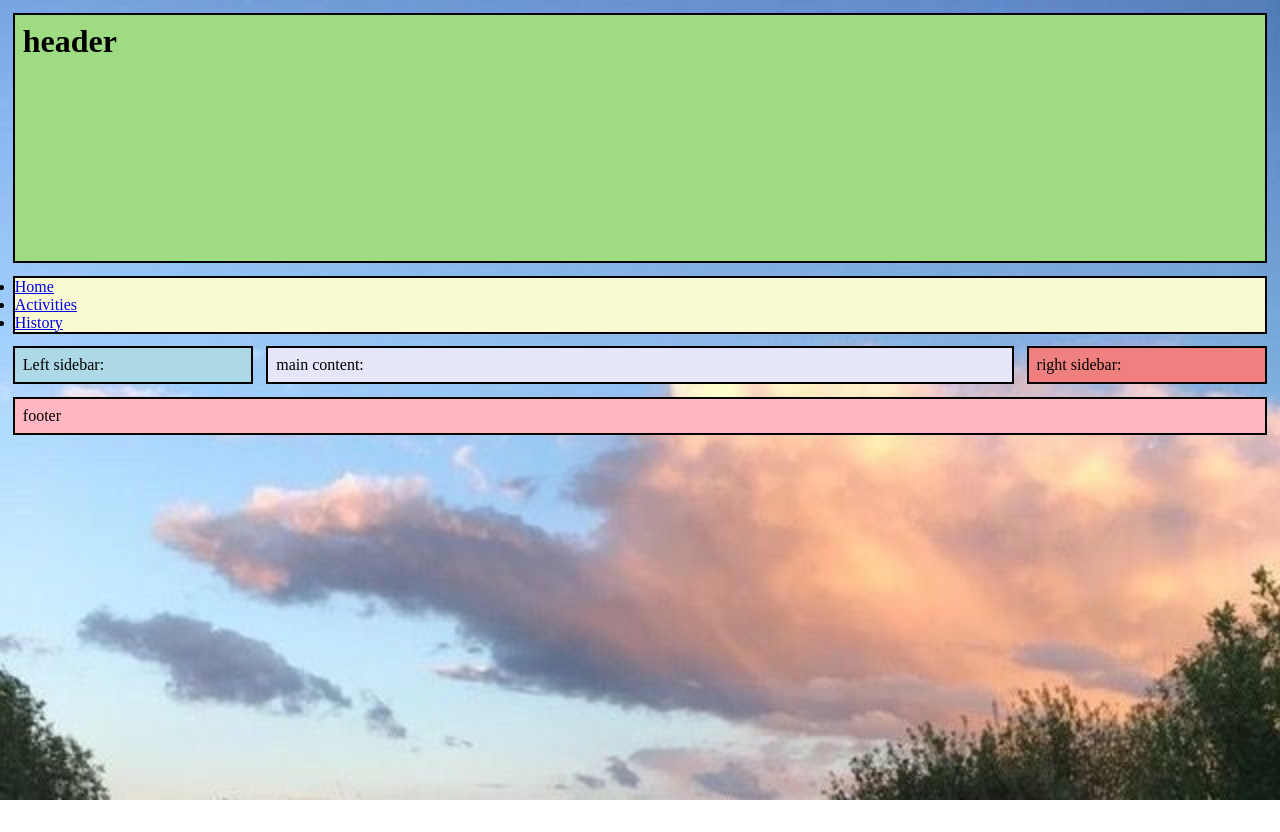
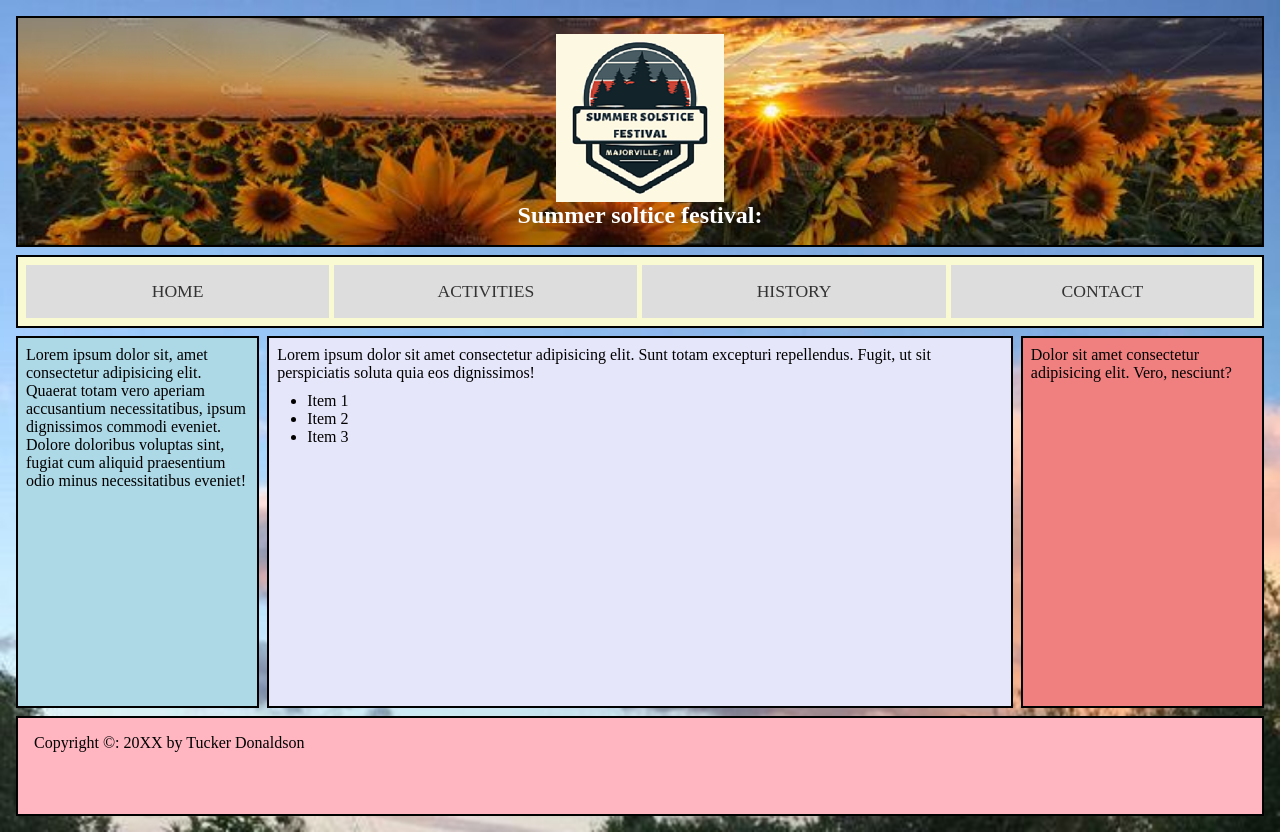
Before and after one commit to donaldsontu520/majorville-site, a plain HTML site: page index.html in a window 1280 px wide. Before the commit the page ends 800 px from the top, so only its background shows below. Drawn offline with Linux system fonts and the light colour scheme.

Commit message:
Updated CSS and HTML

```diff
--- a/Majorville-home.css
+++ b/Majorville-home.css
@@ -1,7 +1,7 @@
 * {
     margin: 0;
     padding: 0;
-    box-sizing: border-box
+    box-sizing: border-box;
 }
 
 :root {
@@ -13,7 +13,7 @@
 }
 
 body {
-    margin: 1%;
+    margin: 1rem 1rem;
     background-image: url(sunflower.jpg) ;
     background-size: cover;
 
@@ -21,9 +21,23 @@ body {
 
 img {max-width: 100%; height: auto;}
 
+.unordered-margin {
+    margin-top: 10px;
+    margin-left: 30px;
+}
+
+.ordered-margin {
+    margin-top: 10px;
+    margin-left: 30px;
+}
+
+
+
 .container {
+    /* Mobile view */
    display: grid;
    grid-template-columns: 1fr;
+
    gap: 0.5rem;
 
    grid-template-areas:
@@ -31,7 +45,8 @@ img {max-width: 100%; height: auto;}
    "nav"
    "left"
    "right"
-   "main";
+   "main"
+   "footer";
 }
 
 .left {
@@ -39,6 +54,7 @@ img {max-width: 100%; height: auto;}
     background-color: lightblue;
     padding: 0.5rem;
     border: 2px solid #000;
+    /* height: 100px; */
 }
 
 .right {
@@ -50,32 +66,41 @@ img {max-width: 100%; height: auto;}
 }
 
 header {
+    display: grid;
+    justify-items: center;
     grid-area: header;
-
-    background-color: rgb(159, 219, 130) ;
-    height: 250px;
+    /* background-color: rgb(214, 191, 163); */
+    background-image: url(sunflower-field.jpg);
+    /* height: 200px; */
     background-position: center;
     background-repeat: no-repeat;
     background-size: cover;
 
-    padding: 0.5rem;
+    padding: 1rem;
+    color: white;
     border: 2px solid #000;
+}
+
+header h2 {
+    text-align: center;
 }
 
 .main-nav {
     grid-area: nav;
     background-color: lightgoldenrodyellow;
     border: 2px solid #000;
+
 }
 
-.main-nav-ul {
+.main-nav ul {
+    /* Mobile */
     grid-template-columns: 1fr;
     list-style-type: none;
     padding: 0;
     margin: 0;
 }
 
-.main-nav-a {
+.main-nav a {
     background: var(--primary);
     display: block;
     text-decoration: none;
@@ -86,9 +111,10 @@ header {
     font-size: 1.1rem;
 }
 
-.main-nav-a:hover{
-    background: var(--dark);
-    color: var();
+.main-nav a:hover{
+    background: orange;
+    color: black;
+    font-weight: bold;
 }
 
 main {
@@ -100,38 +126,43 @@ main {
 footer {
     grid-area: footer;
     background-color: lightpink;
-    padding: 0.5rem;
+    padding: 1rem;
     border: 2px solid #000;
+    /* height: 50px; */
 }
 @media (width > 995px) {
 
 
     .container {
+        /* Desktop view */
         grid-template-columns: repeat(5, 1fr);
-        gap: 0.8rem;
+        grid-template-rows: max-content auto 1fr 100px;
+        gap: 0.5rem;
+        min-height: 100vh;
         grid-template-areas:
 
         "header header header header header"
         "nav nav nav nav nav"
         "left main main main right"
-        "left main main main right"
         "footer footer footer footer footer";
+
     }
 
 
-.main-nav-ul {
+    .main-nav ul {
         display: grid;
+        grid-template-columns: repeat(4, 1fr);
         gap: 5px;
         padding: 0.5rem;
         list-style-type: none;
-    grid-template-columns: repeat(4, 1fr);
+
     }
 
-.main-nav-a {
+    .main-nav a {
         padding: 1rem;
     }
 
-.main-nav-a:hover{
+    .main-nav a:hover{
         background: var(--oragne);
         color: var(--dark);
     }
--- a/index.html
+++ b/index.html
@@ -10,7 +10,10 @@
 <body>
 
    <div class="container">
-    <header><h1>header</h1></header>
+    <header>
+        <img src="majorville-logo-168.png" alt="summer solstice festival">
+        <h2>Summer soltice festival: </h2>
+    </header>
 
     <nav class="main-nav">
 
@@ -18,18 +21,24 @@
             <li><a href="#">Home</a></li>
             <li><a href="#">Activities</a></li>
             <li><a href="#">History</a></li>
-
+            <li><a href="#">Contact</a></li>
         </ul>
     </nav>
 
-    <div class="left"><p>Left sidebar:  </p></div>
-    <div class="right"><p>right sidebar:  </p></div>
+    <div class="left"><p>Lorem ipsum dolor sit, amet consectetur adipisicing elit. Quaerat totam vero aperiam accusantium necessitatibus, ipsum dignissimos commodi eveniet. Dolore doloribus voluptas sint, fugiat cum aliquid praesentium odio minus necessitatibus eveniet!</p></div>
+    <div class="right"><p>Dolor sit amet consectetur adipisicing elit. Vero, nesciunt?</p></div>
 
     <main>
-        <p>main content:</p>
+        <p>Lorem ipsum dolor sit amet consectetur adipisicing elit. Sunt totam excepturi repellendus. Fugit, ut sit perspiciatis soluta quia eos dignissimos!</p>
+
+        <ul class="unordered-margin">
+            <li>Item 1</li>
+            <li>Item 2</li>
+            <li>Item 3</li>
+        </ul>
     </main>
 
-    <footer><p>footer</p></footer>
+    <footer><p>Copyright &copy: 20XX by Tucker Donaldson</p></footer>
 
    </div>
 </body>
```
Also changed, not shown: Majorville Summer Solstice Logo.png (added), majorville-logo-168.png (added), sunflower-field.jpg (renamed from sunflowerfeild.jpg). Lines whose indentation alone changed are shown as unchanged.
